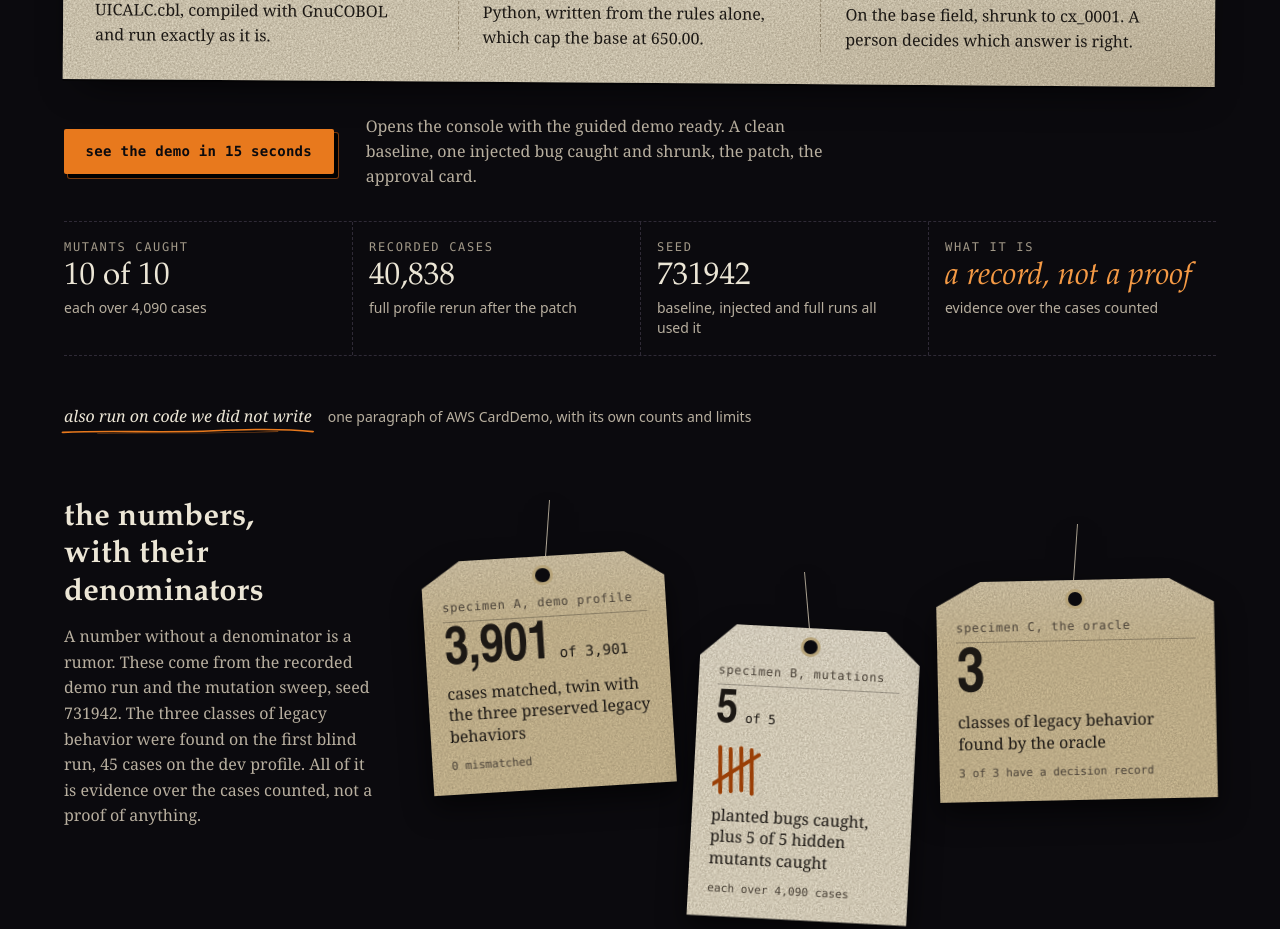
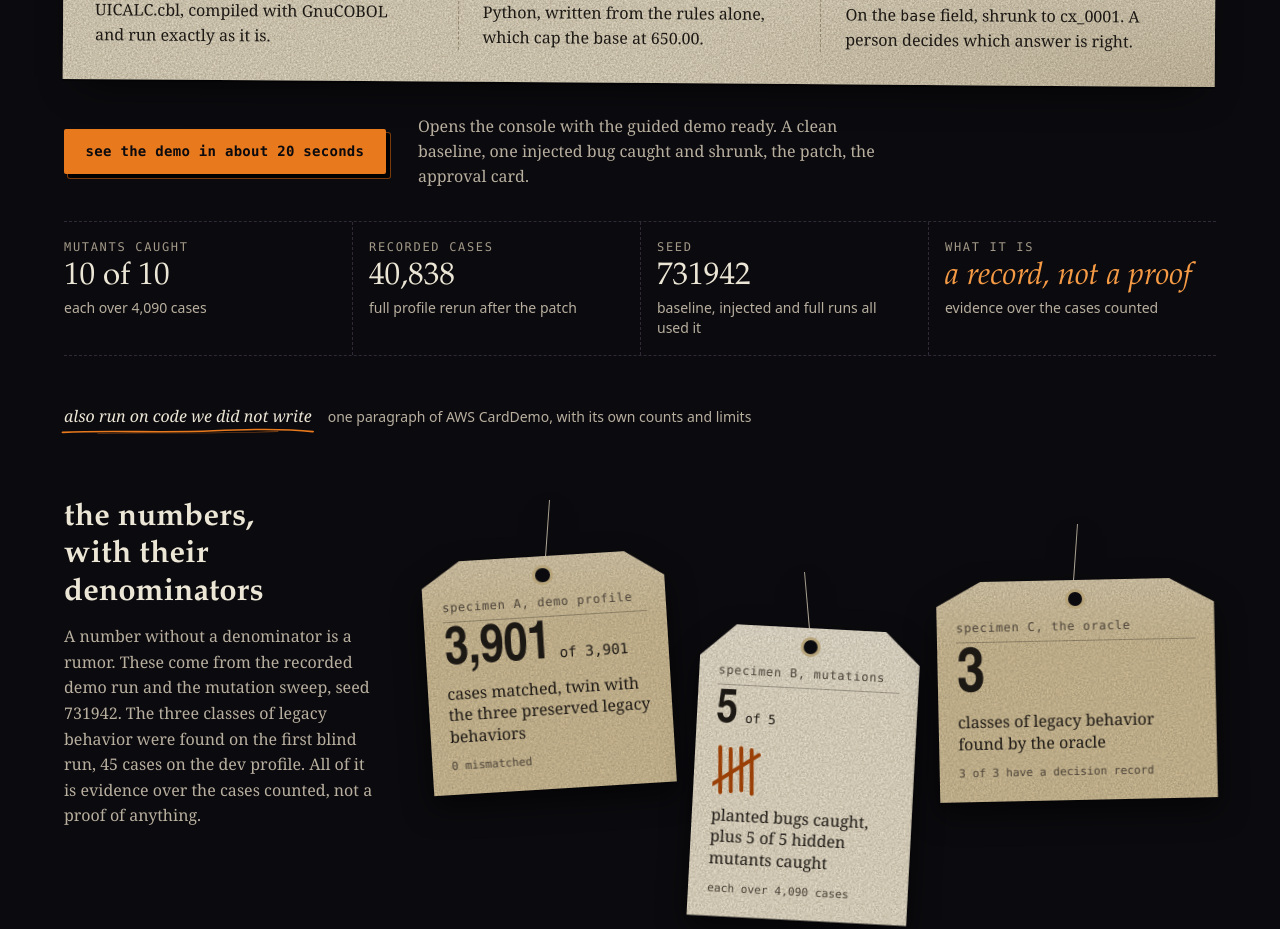
Before and after one commit to Rickygole/necromancer, a React (Vite) app in the folder frontend/: page / in a window 1280 px wide. Shown: the part 1240-2169 px from the top of the page. Built offline with nearby package versions, Linux system fonts and the light colour scheme; no server answers.

Commit message:
Match the demo time on the home page to a measured run

```diff
--- a/frontend/src/pages/Home.tsx
+++ b/frontend/src/pages/Home.tsx
@@ -128,7 +128,7 @@ export function Home() {
 
         <div className="beats__cta">
           <a className="slab-button" href={DEMO_HREF}>
-            see the demo in 15 seconds
+            see the demo in about 20 seconds
           </a>
           <p className="beats__cta-note">
             Opens the console with the guided demo ready. A clean baseline, one injected bug caught and shrunk, the
```
